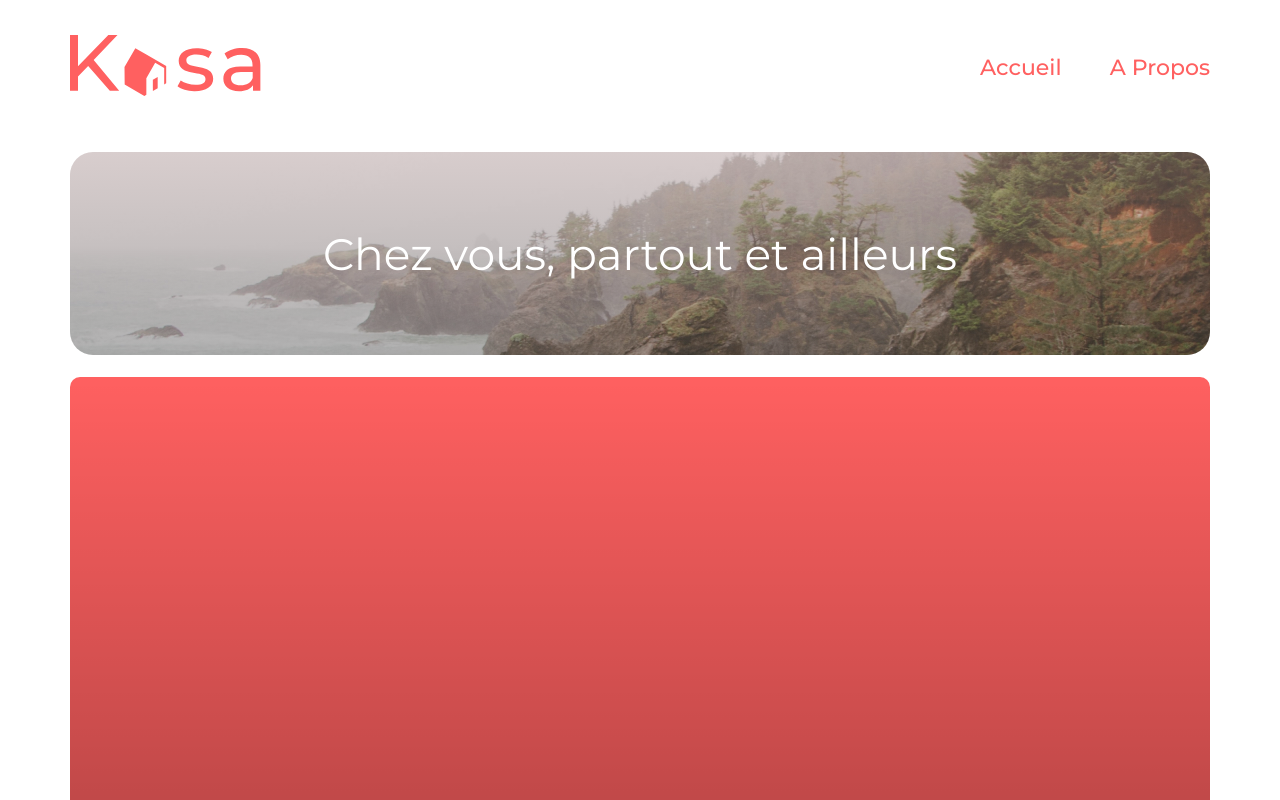
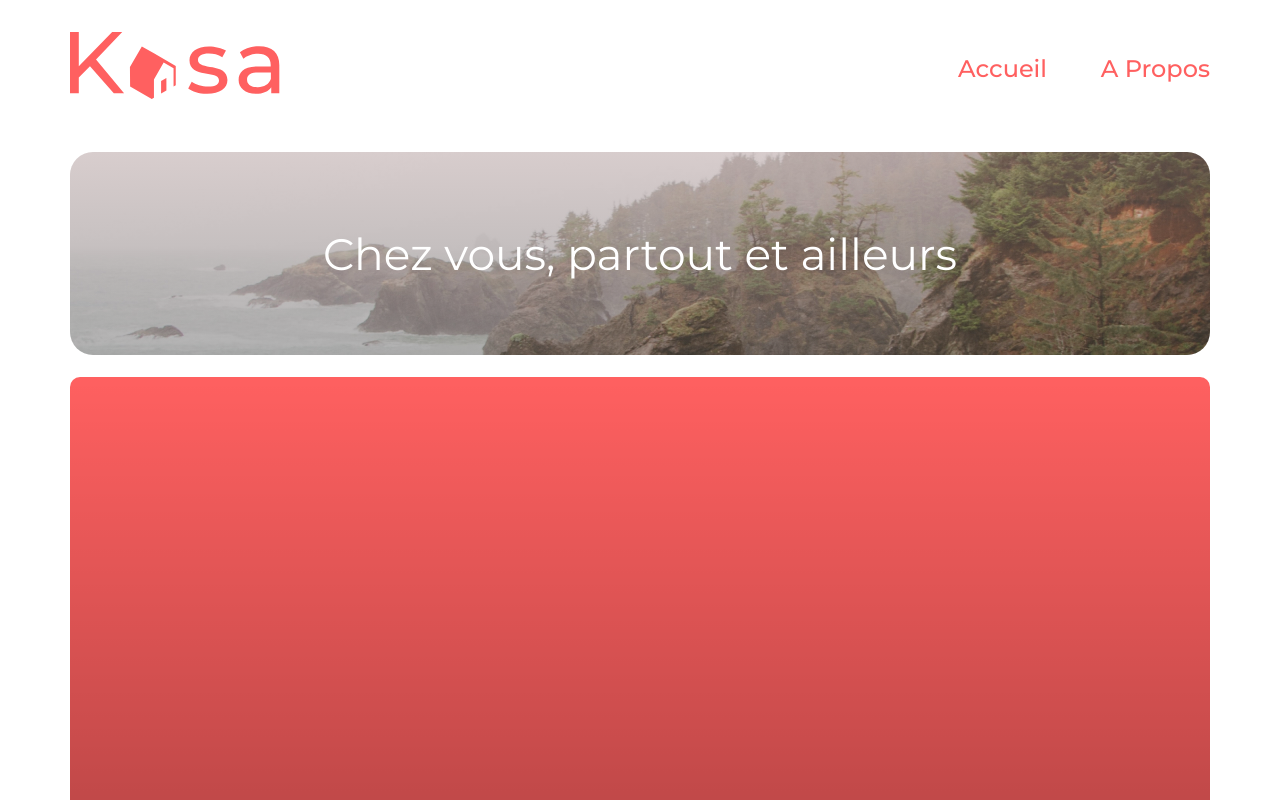
Before and after one commit to MecyDev/CyrilMechain_11_07102021_old, a React (Create React App) app: page / in a window 1280 px wide. Shown: the top 800 px of the page. Built offline with nearby package versions, Linux system fonts and the light colour scheme.

Commit message:
responsible enhancement ok

```diff
--- a/src/components/Header/header.css
+++ b/src/components/Header/header.css
@@ -1,8 +1,6 @@
 header {
   width: 100%;
   height: 47px;
-  grid-column-start: 2;
-  grid-column-end: 12;
   display: flex;
   flex-direction: row;
   align-items: center;
@@ -11,5 +9,5 @@ header {
 }
 
 .header__img {
-  width: 145px;
+  width: clamp(145px, 38.67vw, 210px);
 }
--- a/src/components/Navigation/nav.css
+++ b/src/components/Navigation/nav.css
@@ -1,21 +1,21 @@
 .nav-main {
   display: flex;
   justify-content: flex-end;
-  width: 140px;
+  width: clamp(140px, 37.33vw, 309px);
   height: 17px;
 }
 
 .nav-main__link {
   display: flex;
   justify-content: flex-end;
-  width: 71px;
-  font-size: 1.2rem;
+  width: clamp(71px, 18.93vw, 116px);
+  font-size: clamp(1.2rem, 3.2vw, 2.4rem);
   line-height: 142.6%;
   color: #ff6060;
   text-transform: uppercase;
 }
 
 .nav-main__link:first-child {
-  width: 59px;
+  width: clamp(59px, 15.73vw, 136px);
   justify-content: flex-start;
 }
--- a/src/styles/responsive.css
+++ b/src/styles/responsive.css
@@ -1,6 +1,10 @@
 @media (min-width: 576px) {
   body {
     width: 540px;
+  }
+
+  .nav-main__link {
+    text-transform: capitalize;
   }
 
   .banner h1 {
@@ -19,18 +23,18 @@
   }
 
   .nav-main {
-    width: 150px;
+    /*width: 150px;*/
     height: 17px;
   }
 
   .nav-main__link {
-    width: 80px;
-    font-size: 1.6rem;
+    /*width: 80px;
+    /*font-size: 1.6rem;*/
     text-transform: capitalize;
   }
 
   .nav-main__link:first-child {
-    width: 70px;
+    /*width: 70px;*/
   }
 
   .banner {
@@ -64,23 +68,19 @@
     margin-top: 25px;
   }
 
-  .header__img {
-    width: 171px;
-  }
-
   .nav-main {
-    width: 170px;
+    /*width: 170px;*/
     height: 20px;
   }
 
   .nav-main__link {
-    width: 90px;
-    font-size: 1.8rem;
+    /*width: 90px;
+    /*font-size: 1.8rem;*/
     text-transform: capitalize;
   }
 
   .nav-main__link:first-child {
-    width: 80px;
+    /*width: 80px;*/
   }
 
   .banner {
@@ -109,23 +109,19 @@
     margin-top: 36px;
   }
 
-  .header__img {
-    width: 191px;
-  }
-
   .nav-main {
-    width: 281px;
+    /*width: 281px;*/
     height: 31px;
   }
 
   .nav-main__link {
-    width: 106px;
-    font-size: 2.2rem;
+    /*width: 106px;
+    /*font-size: 2.2rem;*/
     text-transform: capitalize;
   }
 
   .nav-main__link:first-child {
-    width: 124px;
+    /*width: 124px;*/
   }
 
   .banner {
```
